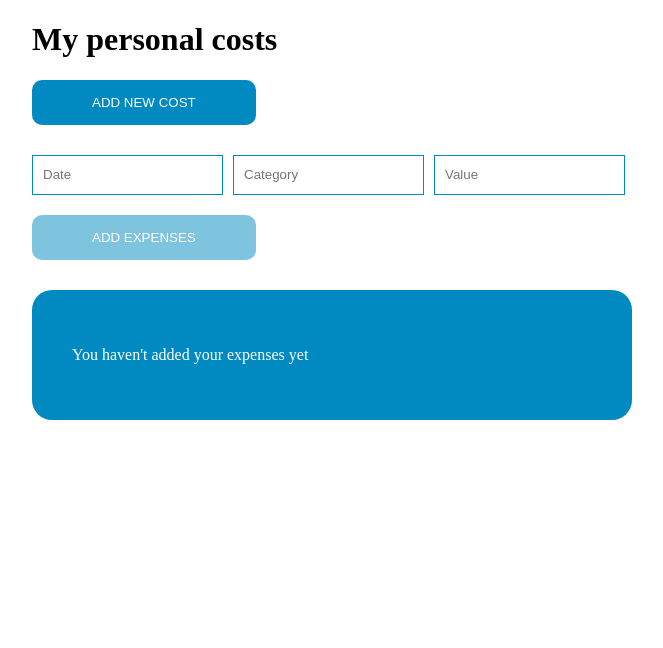
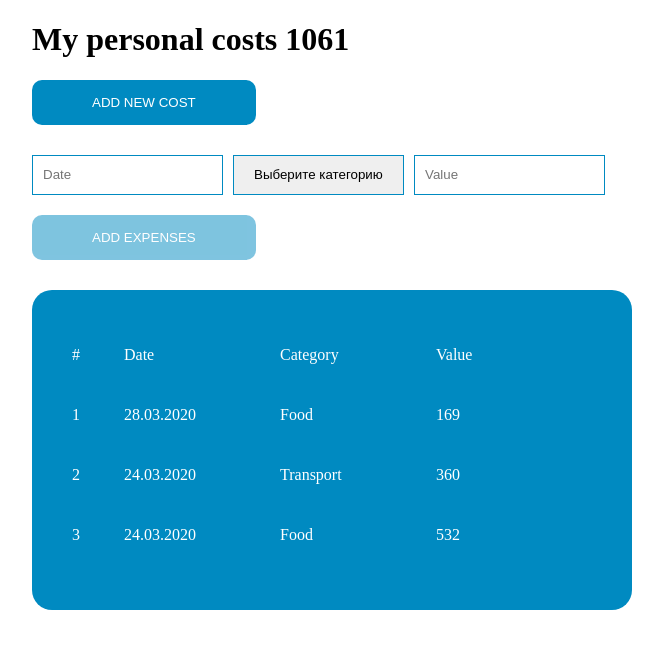
Before and after one commit to Daxaka/-Vue.js, a Vue app: page / in a window 1280 px wide. Both pictures are taken after a click on the button "ADD NEW COST". Shown: the top 648 px of the page, without its empty margins (8-671 px from the left). Built offline with nearby package versions, Linux system fonts and the light colour scheme.

Commit message:
Практическое задание №4

```diff
--- a/package.json
+++ b/package.json
@@ -9,7 +9,8 @@
   },
   "dependencies": {
     "core-js": "^3.8.3",
-    "vue": "^2.6.14"
+    "vue": "^2.6.14",
+    "vuex": "^3.6.2"
   },
   "devDependencies": {
     "@babel/core": "^7.12.16",
--- a/src/App.vue
+++ b/src/App.vue
@@ -1,8 +1,11 @@
 <template>
   <div id="app">
     <div class="container">
-      <h1>My personal costs</h1>
-      <AddingExpenses @add-expenses="addExpenses" />
+      <h1>My personal costs {{ TotalCost }}</h1>
+      <AddingExpenses
+      @add-expenses="addExpenses"
+      :ArrayCategory = "ArrayCategory"
+      />
       <ListExpenses :Arraylistexpenses="ArrayListexpenses" />
     </div>
   </div>
@@ -11,20 +14,31 @@
 <script>
 import ListExpenses from '@/components/ListExpenses.vue'
 import AddingExpenses from '@/components/AddingExpenses.vue'
-
+import { mapActions, mapGetters } from 'vuex'
 export default {
   name: 'App',
   data: () => ({
-    ArrayListexpenses: []
+    // ArrayListexpenses: []
   }),
   components: {
     ListExpenses,
     AddingExpenses
   },
+  computed: {
+    ...mapGetters(['ArrayListexpenses', 'ArrayCategory', 'TotalCost'])
+    // ArrayListexpenses () {
+    //   return this.$store.state.ArrayListexpenses
+    // }
+  },
   methods: {
+    ...mapActions(['fetchData', 'fetchCategory']),
     addExpenses (expensesDay) {
-      this.ArrayListexpenses.push(expensesDay)
+      this.$store.commit('ADD_FETCH_PAYMENT', expensesDay)
     }
+  },
+  created () {
+    this.fetchData()
+    this.fetchCategory()
   }
 }
 </script>
--- a/src/components/AddingExpenses.vue
+++ b/src/components/AddingExpenses.vue
@@ -3,7 +3,12 @@
       <button class="btn-additem" @click="showForm = !showForm">ADD NEW COST</button>
       <form class="add-form" v-if="showForm" action="">
         <input placeholder="Date" type="text" v-model="date">
-        <input placeholder="Category" type="text" v-model="category">
+        <select class="select-inp" v-model="category">
+          <option value=""> Выберите категорию</option>
+          <option
+          v-for="(cat, index) in ArrayCategory"
+          :key="index">{{cat}}</option>
+        </select>
         <input placeholder="Value" type="number" v-model="value">
         <button :disabled="validItem()" class="btn-additem btn-form" @click.prevent="addExpenses"> Add expenses</button>
       </form>
@@ -13,11 +18,17 @@
 
 export default {
   name: 'AddingExpenses',
+  props: {
+    ArrayCategory: {
+      type: Array
+    }
+  },
   data: () => ({
     showForm: false,
     date: '',
     category: '',
-    value: ''
+    value: '',
+    selectedValue: ''
   }),
   methods: {
     addExpenses () {
@@ -25,7 +36,7 @@ export default {
       const expensesDay = {
         date: date || this.currentDate,
         category,
-        value
+        value: Number(value)
       }
       this.date = ''
       this.category = ''
@@ -84,4 +95,13 @@ input{
     margin-right: 10px;
     padding-left: 10px;
 }
+.select-inp{
+    height: 40px;
+    border: 1px solid #008ac1;
+    margin-right: 10px;
+    padding: 10px 20px;
+-moz-appearance: none;
+-webkit-appearance: none;
+outline: none;
+}
 </style>
--- a/src/components/ListExpenses.vue
+++ b/src/components/ListExpenses.vue
@@ -20,7 +20,7 @@
           </div>
         </div>
         <div v-else>
-          <p class="no-list">You haven't added your expenses yet</p>
+          <p class="no-list">We are waiting for the data</p>
         </div>
       </div>
       <div class="tu-block"></div>
--- a/src/main.js
+++ b/src/main.js
@@ -1,8 +1,9 @@
 import Vue from 'vue'
 import App from './App.vue'
-
+import store from './store'
 Vue.config.productionTip = false
 
 new Vue({
-  render: h => h(App)
+  render: h => h(App),
+  store
 }).$mount('#app')
--- /dev/null
+++ b/src/store/index.js
@@ -0,0 +1,57 @@
+import Vue from 'vue'
+import Vuex from 'vuex'
+
+Vue.use(Vuex)
+
+export default new Vuex.Store({
+  state: {
+    ArrayListexpenses: [],
+    ArrayCategory: []
+  },
+  mutations: {
+    FETCH_PAYMENT (state, ArrayListexpenses) {
+      state.ArrayListexpenses = ArrayListexpenses
+    },
+    ADD_FETCH_PAYMENT (state, payment) {
+      state.ArrayListexpenses.push(payment)
+    },
+    FETCH_CATEGORY (state, select) {
+      state.ArrayCategory = select
+    }
+  },
+  getters: {
+    ArrayListexpenses: (state) => state.ArrayListexpenses,
+    ArrayCategory: (state) => state.ArrayCategory,
+    TotalCost: (state) => state.ArrayListexpenses.reduce((sum, { value }) => sum + value, 0)
+  },
+  actions: {
+    fetchData ({ commit }) {
+      setTimeout(() => {
+        const fetchPaymentsData = [
+          {
+            date: '28.03.2020',
+            category: 'Food',
+            value: 169
+          },
+          {
+            date: '24.03.2020',
+            category: 'Transport',
+            value: 360
+          },
+          {
+            date: '24.03.2020',
+            category: 'Food',
+            value: 532
+          }
+        ]
+        commit('FETCH_PAYMENT', fetchPaymentsData)
+      }, 1000)
+    },
+    fetchCategory ({ commit }) {
+      setTimeout(() => {
+        const category = ['food', 'transport', 'journeys', 'lesson']
+        commit('FETCH_CATEGORY', category)
+      }, 2000)
+    }
+  }
+})
```
Also changed, not shown: 1 other file (tests, documents, lock files or other folders).
